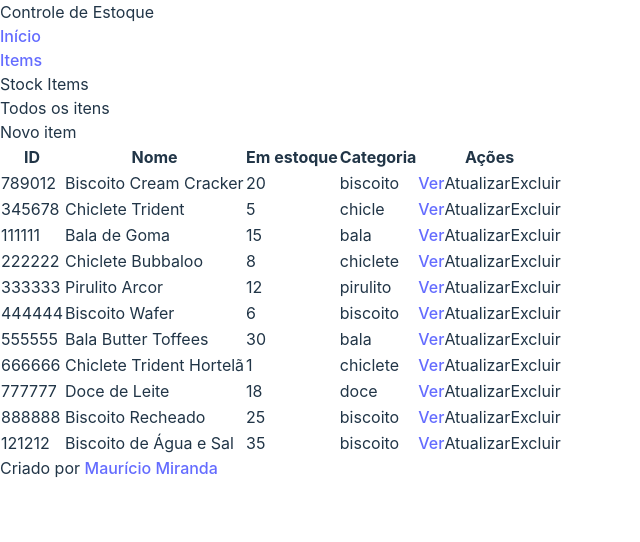
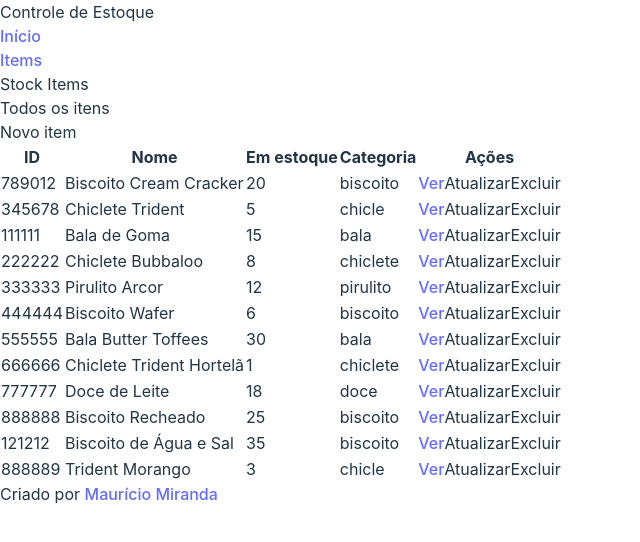
Before and after one commit to mauriciomira1/controle-de-estoque, a React (Vite) app in the folder controle-de-estoque/: page /stock-items in a window 1280 px wide. Shown: the top 542 px of the page, without its empty margins (0-640 px from the left). Built offline with nearby package versions, Linux system fonts and the light colour scheme; data requests are answered from the project's data file.

Commit message:
continuando...

```diff
--- a/controle-de-estoque/db.json
+++ b/controle-de-estoque/db.json
@@ -109,6 +109,16 @@
       "description": "Pacote de biscoito de água e sal.",
       "createdAt": "11/06/2023",
       "updatedAt": "11/06/2023"
+    },
+    {
+      "name": "Trident Morango",
+      "quantity": "3",
+      "price": "14.98",
+      "category": "chicle",
+      "description": "30un",
+      "createdAt": "31/07/2023",
+      "updatedAt": "31/07/2023",
+      "id": 888889
     }
   ]
 }
--- a/controle-de-estoque/src/components/FormNewItem.tsx
+++ b/controle-de-estoque/src/components/FormNewItem.tsx
@@ -59,6 +59,7 @@ const FormNewItem = ({ productToUpdate }) => {
         e.preventDefault();
         newItem(newProduct);
         setSuccessBtn(true);
+        setNewProduct(defaultProduct);
         inputRef.current.focus();
       }}
     >
```
